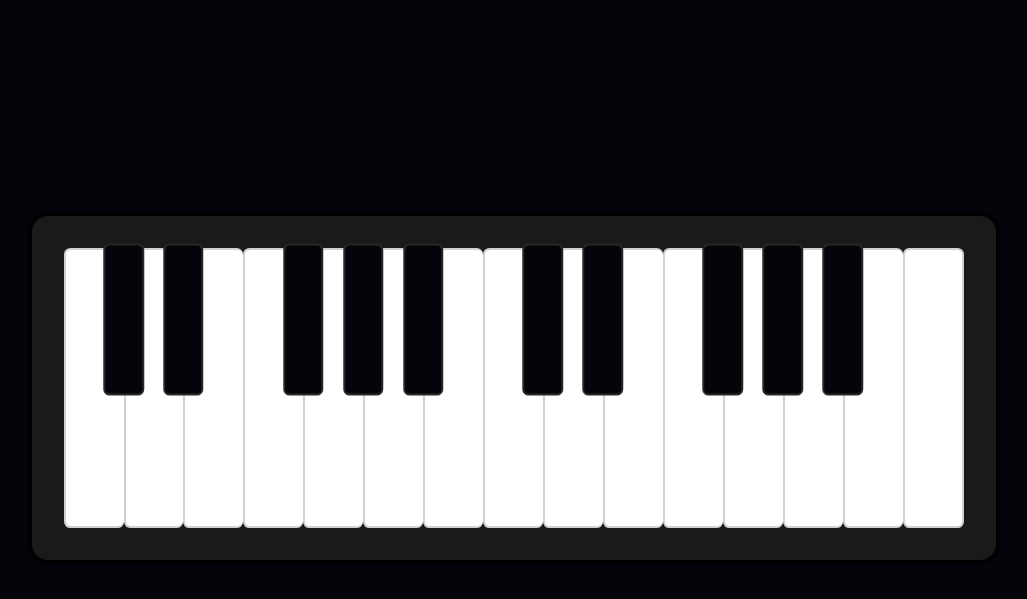
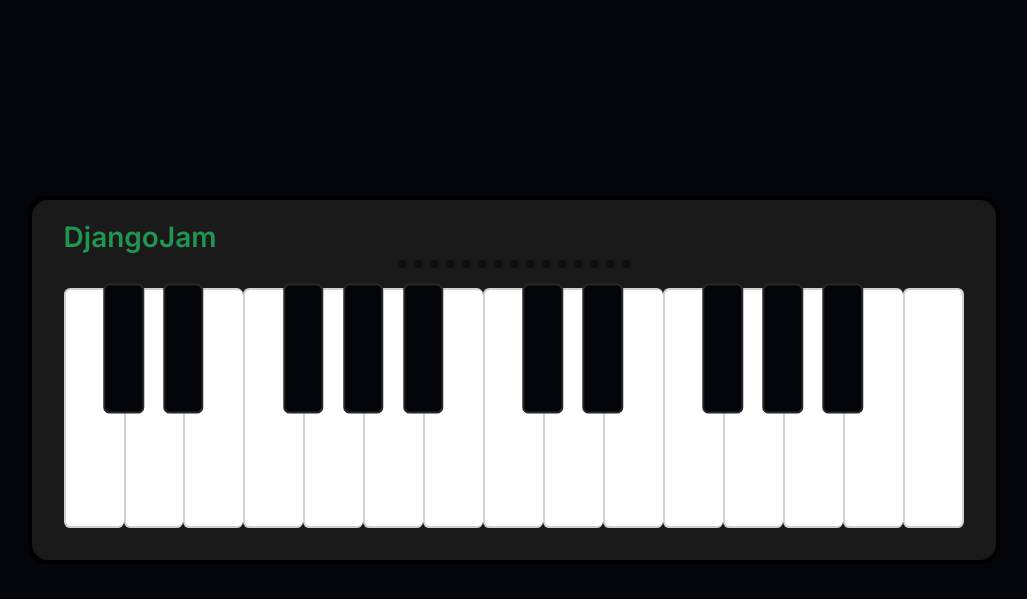
Before and after one commit to Team-5A/DjangoJam, a Django app: page /django_jam_app/create/ in a window 1280 px wide. Shown: the part 172-771 px from the top of the page, without its empty margins (126-1153 px from the left). Run offline with Django 4.2, Linux system fonts and the light colour scheme.

Commit message:
feat: dots visual indicator

```diff
--- a/static/JS/create.js
+++ b/static/JS/create.js
@@ -44,6 +44,7 @@ function hexToHSL(H, lightnessMultiplier = 1) {
 
 const keyboard = document.getElementById("keyboard");
 const keysContainer = document.getElementById("keys");
+const dotsContainer = document.getElementById("keyboard-dots");
 
 const noteColors = [
   "#33a8c7",
@@ -72,6 +73,7 @@ Object.keys(frequencyMap).forEach((note) => {
     ? sharpNoteColors[normalI % sharpNoteColors.length]
     : noteColorsHSL[normalI % noteColorsHSL.length];
 
+  // create key
   const key = document.createElement("button");
   key.classList.add("key");
   key.setAttribute("data-note", note);
@@ -87,16 +89,27 @@ Object.keys(frequencyMap).forEach((note) => {
 
   keysContainer.appendChild(key);
 
+  // create dot
+  const dot = document.createElement("div");
+  dot.classList.add("dot");
+  dot.setAttribute("data-note", note);
+  dot.style.setProperty("--dot-active-color", color);
+
+  dotsContainer.appendChild(dot);
+
+  // interactions
   key.addEventListener("click", (e) => {
     const oscillator = setupOscillator();
 
     // play note
     e.target.classList.add("active");
+    dot.classList.add("active");
     playNote(e.target.getAttribute("data-note"), oscillator);
 
     // stop playing note
     setTimeout(() => {
       e.target.classList.remove("active");
+      dot.classList.remove("active");
       stopPlayback(oscillator);
     }, 500);
   });
--- a/static/css/create.css
+++ b/static/css/create.css
@@ -20,8 +20,9 @@ main {
   background-color: var(--keyboard-bg);
   border: 0.25rem solid var(--keyboard-border);
   padding: 2rem;
+  padding-top: 1.25rem;
   flex-grow: 1;
-  height: 22rem;
+  height: 23rem;
   border-radius: 1.25rem;
 }
 
@@ -67,3 +68,47 @@ main {
 .key.active {
   background-color: var(--key-active-color) !important;
 }
+
+.keyboard-top {
+  display: flex;
+  flex-direction: row;
+  gap: 2rem;
+  justify-content: space-between;
+  height: 2.5rem;
+  margin-bottom: 0.75rem;
+  position: relative;
+}
+
+.keyboard-logo {
+  font-size: 1.75rem;
+  font-weight: var(--bold);
+  color: var(--primary-color);
+}
+
+#keyboard-dots {
+  display: flex;
+  gap: 0.5rem;
+  align-items: center;
+  justify-content: center;
+  margin-top: auto;
+  position: absolute;
+  bottom: -0.5rem;
+  top: 0;
+  left: 0;
+  width: 100%;
+  height: 0.5rem;
+}
+
+#keyboard-dots .dot {
+  width: 0.5rem;
+  height: 0.5rem;
+  border-radius: 0.5rem;
+  background-color: var(--keyboard-border);
+  opacity: 0.4;
+  transition: all 0.15s ease;
+}
+
+#keyboard-dots .dot.active {
+  background-color: var(--dot-active-color);
+  opacity: 1;
+}
--- a/templates/django_jam_app/create.html
+++ b/templates/django_jam_app/create.html
@@ -14,6 +14,14 @@
 <main>
     <div class="controls">
         <div id="keyboard">
+            <div class="keyboard-top">
+                <h1 class="keyboard-logo">DjangoJam</h1>
+
+                <div id="keyboard-dots"></div>
+
+                <div class="keyboard-buttons"></div>
+            </div>
+
             <div id="keys">
                 <div id="sharp-keys"></div>
             </div>
```
